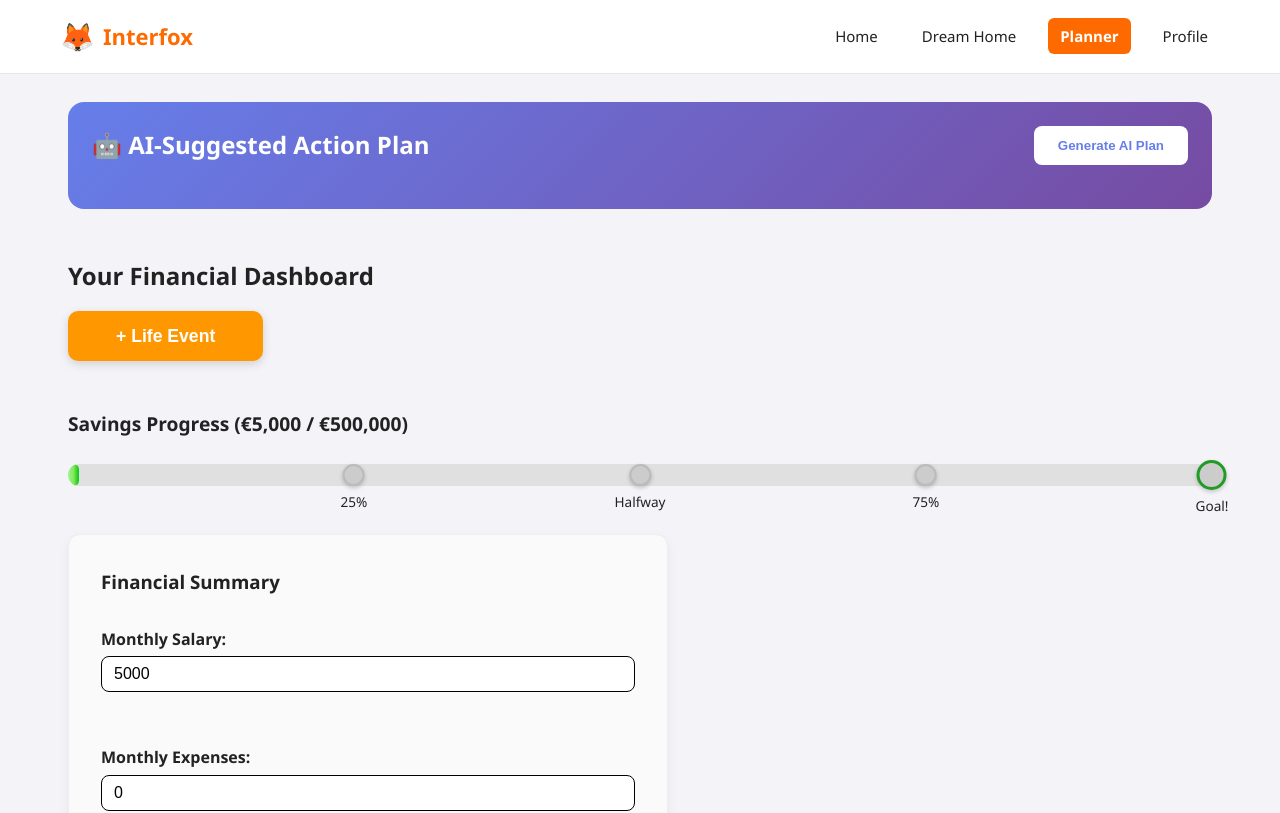
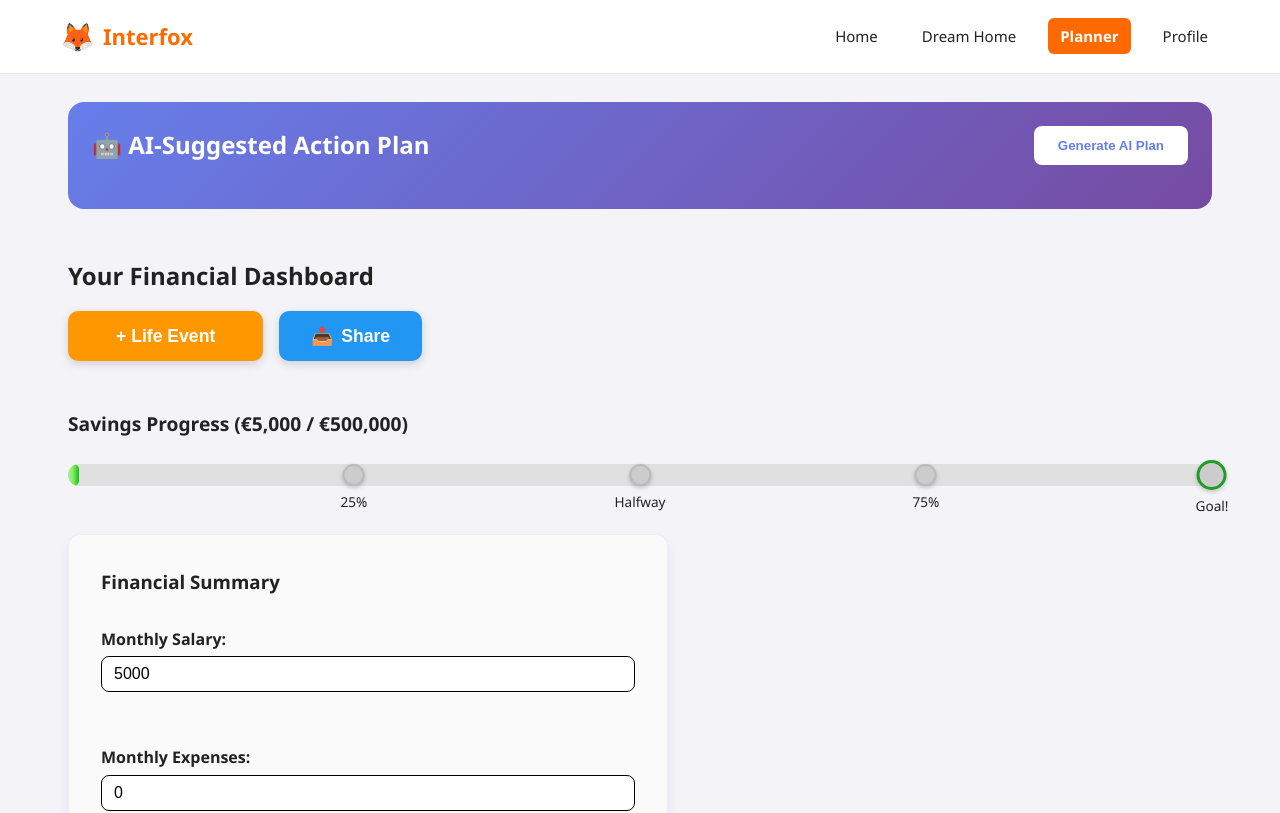
Before and after one commit to rozhinaahmadii/hackaTUM2025, a React (Vite) app: page /planner in a window 1280 px wide. Shown: the top 813 px of the page. Built offline with nearby package versions, Linux system fonts and the light colour scheme.

Commit message:
added share button

```diff
--- a/server.js
+++ b/server.js
@@ -165,6 +165,9 @@ app.post('/api/classify-event', async (req, res) => {
     const result = await run(EVENT_CLASSIFIER_AGENT, eventText);
     const rawResult = result.finalOutput;
 
+    // const rawResult = fs.readFileSync('demo_ai_suggestion.json', 'utf-8');
+
+
     console.log('Raw AI response:', rawResult);
 
     // Try to parse the JSON response
--- a/src/pages/Planner.jsx
+++ b/src/pages/Planner.jsx
@@ -117,6 +117,7 @@ export default function Planner() {
 
       <h2 style={{ marginTop: "3rem" }}>Your Financial Dashboard</h2>
 
+      <div style={{ display: "flex", gap: "1rem", marginTop: "1rem" }}>
         {/* + LIFE EVENT BUTTON */}
         <button
           onClick={() => setShowEventModal(true)}
@@ -129,12 +130,48 @@ export default function Planner() {
             cursor: "pointer",
             fontWeight: "bold",
             fontSize: "1.1rem",
-          marginTop: "1rem",
             boxShadow: "0 3px 10px rgba(0,0,0,0.15)"
           }}
         >
           + Life Event
         </button>
+
+        {/* SHARE BUTTON */}
+        <button
+          onClick={async () => {
+            const shareData = {
+              title: 'My Financial Plan',
+              text: `I'm saving for a home in ${dreamHome?.city || 'Munich'}! Current progress: ${savingsPercent.toFixed(1)}%`,
+              url: window.location.href
+            };
+            try {
+              if (navigator.share) {
+                await navigator.share(shareData);
+              } else {
+                alert("Sharing is not supported on this browser, but here is your plan summary:\n" + shareData.text);
+              }
+            } catch (err) {
+              console.error("Error sharing:", err);
+            }
+          }}
+          style={{
+            padding: "0.9rem 2rem",
+            borderRadius: "10px",
+            background: "#2196f3",
+            color: "white",
+            border: "none",
+            cursor: "pointer",
+            fontWeight: "bold",
+            fontSize: "1.1rem",
+            boxShadow: "0 3px 10px rgba(0,0,0,0.15)",
+            display: "flex",
+            alignItems: "center",
+            gap: "8px"
+          }}
+        >
+          <span>📤</span> Share
+        </button>
+      </div>
 
       {/* LIFE EVENT MODAL */}
       {showEventModal && (
```
Lines whose indentation alone changed are shown as unchanged.
